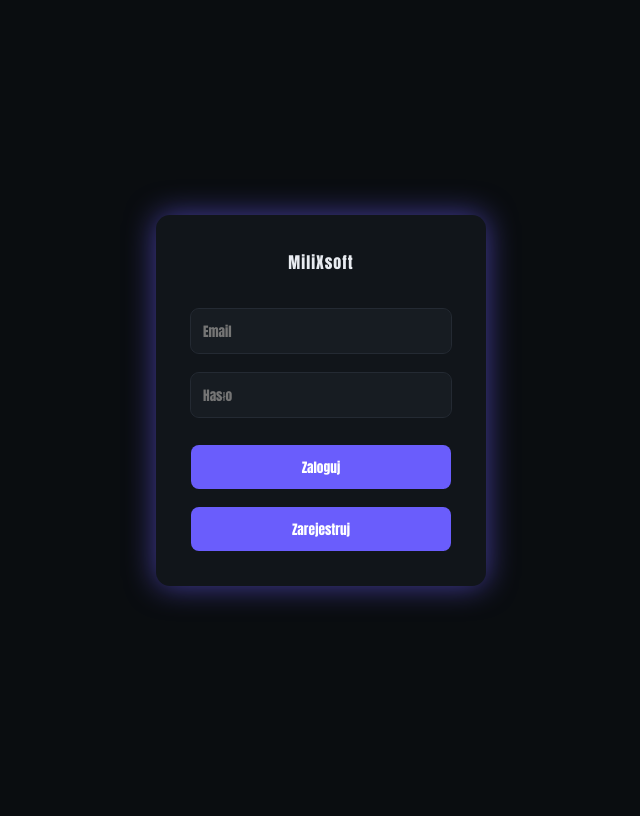
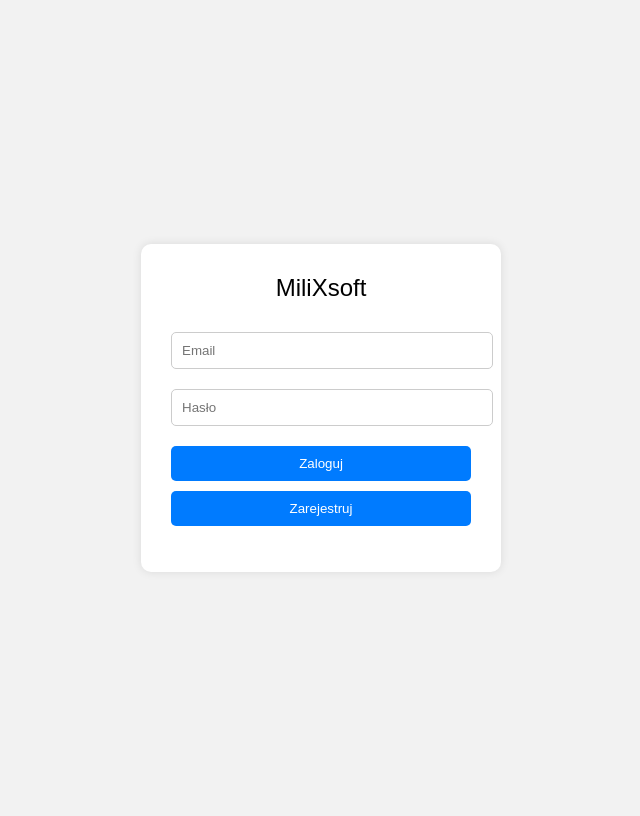
Before and after one commit to MiliXsoft/milixsoft.github.io, a PHP site: page / in a window 1280 px wide. Shown: the whole page, without its empty margins (319-959 px from the left). Before the commit the page ends 606 px from the top, so only its background shows below. Run offline with PHP 8.4, Linux system fonts and the light colour scheme; some libraries are stand-ins or nearby versions.

Commit message:
Update style.css

```diff
--- a/style.css
+++ b/style.css
@@ -1,94 +1,50 @@
-:root {
-  --bg: #0a0d10;
-  --card: #11151a;
-  --accent: #6a5dfc;
-  --accent-glow: rgba(106, 93, 252, 0.6);
-  --text: #e9ecf1;
-  --text-dim: #9aa3b2;
-  --error: #ff4e4e;
-}
-
-* {
-  margin: 0;
-  padding: 0;
-  box-sizing: border-box;
-  font-family: Impact, sans-serif;
-}
-
 body {
-  letter-spacing: 1px;
-  background: var(--bg);
-  height: 100vh;
+  font-family: Arial, sans-serif;
+  background-color: #f2f2f2;
   display: flex;
   justify-content: center;
   align-items: center;
-  color: var(--text);
+  height: 100vh;
 }
 
 .container {
-  background: var(--card);
-  padding: 35px;
-  border-radius: 14px;
-  width: 330px;
-  box-shadow: 0 0 30px var(--accent-glow);
+  background: white;
+  padding: 30px;
+  border-radius: 10px;
+  box-shadow: 0 0 10px rgba(0,0,0,0.1);
+  text-align: center;
+  width: 300px;
 }
 
 .title {
-  text-align: center;
-  margin-bottom: 25px;
-  font-weight: 600;
-  letter-spacing: 1px;
+  font-size: 24px;
+  margin-bottom: 20px;
 }
 
 input {
   width: 100%;
-  padding: 12px;
+  padding: 10px;
   margin: 10px 0;
-  border: none;
-  border-radius: 8px;
-  background: #171c22;
-  color: var(--text);
-  outline: 1px solid #242a33;
+  border: 1px solid #ccc;
+  border-radius: 5px;
 }
 
 button {
   width: 100%;
-  padding: 12px;
-  margin-top: 18px;
+  padding: 10px;
+  margin-top: 10px;
+  background-color: #007bff;
+  color: white;
   border: none;
-  border-radius: 8px;
-  background: var(--accent);
-  color: white;
-  font-weight: bold;
+  border-radius: 5px;
   cursor: pointer;
-  transition: 0.25s;
 }
 
 button:hover {
-  box-shadow: 0 0 12px var(--accent-glow);
+  background-color: #0056b3;
 }
 
-p.switch {
-  text-align: center;
+#status {
   margin-top: 15px;
-  font-size: 14px;
-  color: var(--text-dim);
+  color: red;
 }
-
-p.switch span {
-  color: var(--accent);
-  cursor: pointer;
-  transition: 0.2s;
-}
-
-p.switch span:hover {
-  text-shadow: 0 0 8px var(--accent-glow);
-}
-
-#error-box {
-  color: var(--error);
-  font-size: 14px;
-  margin-top: 10px;
-  min-height: 18px;
-  text-align: center;
-}
```
